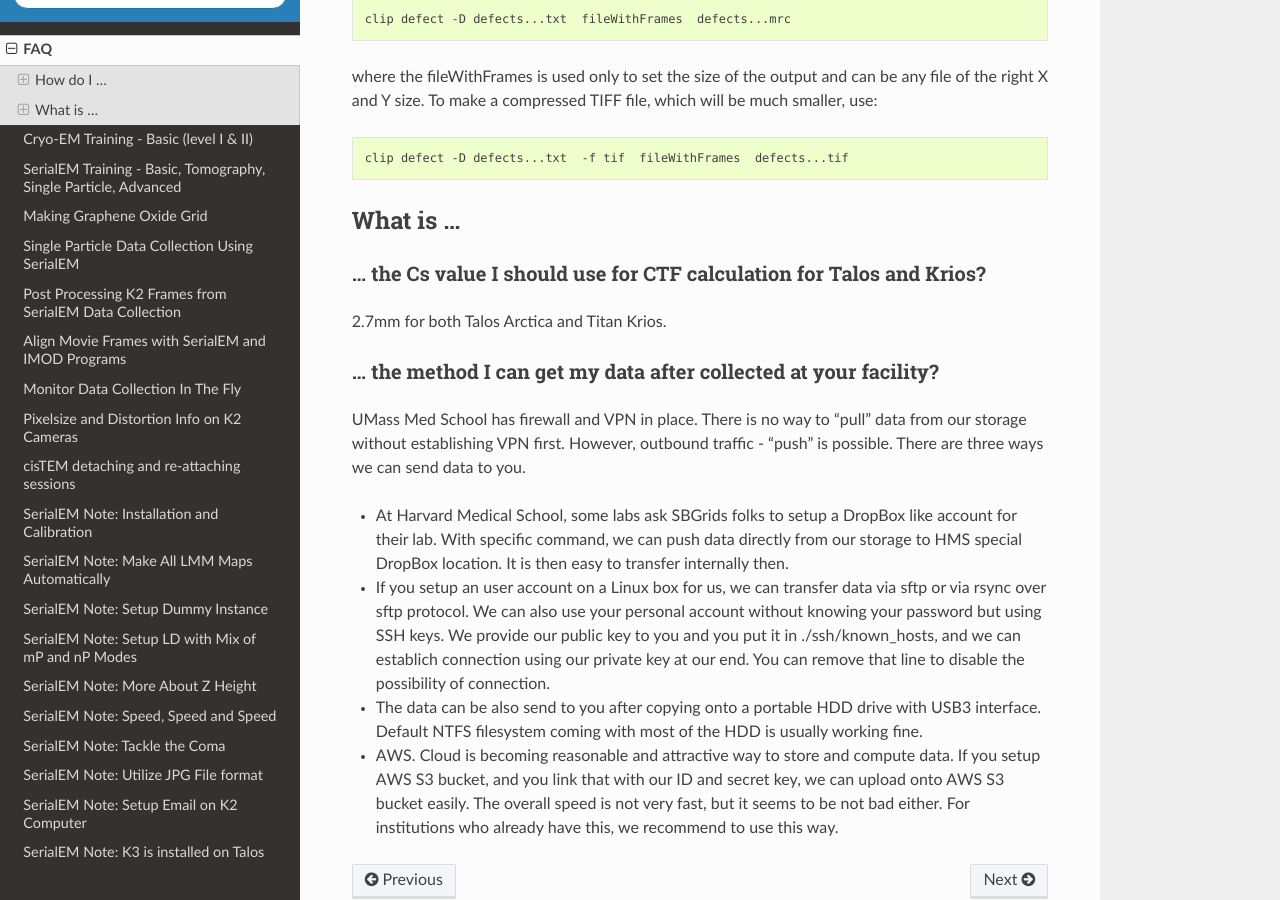
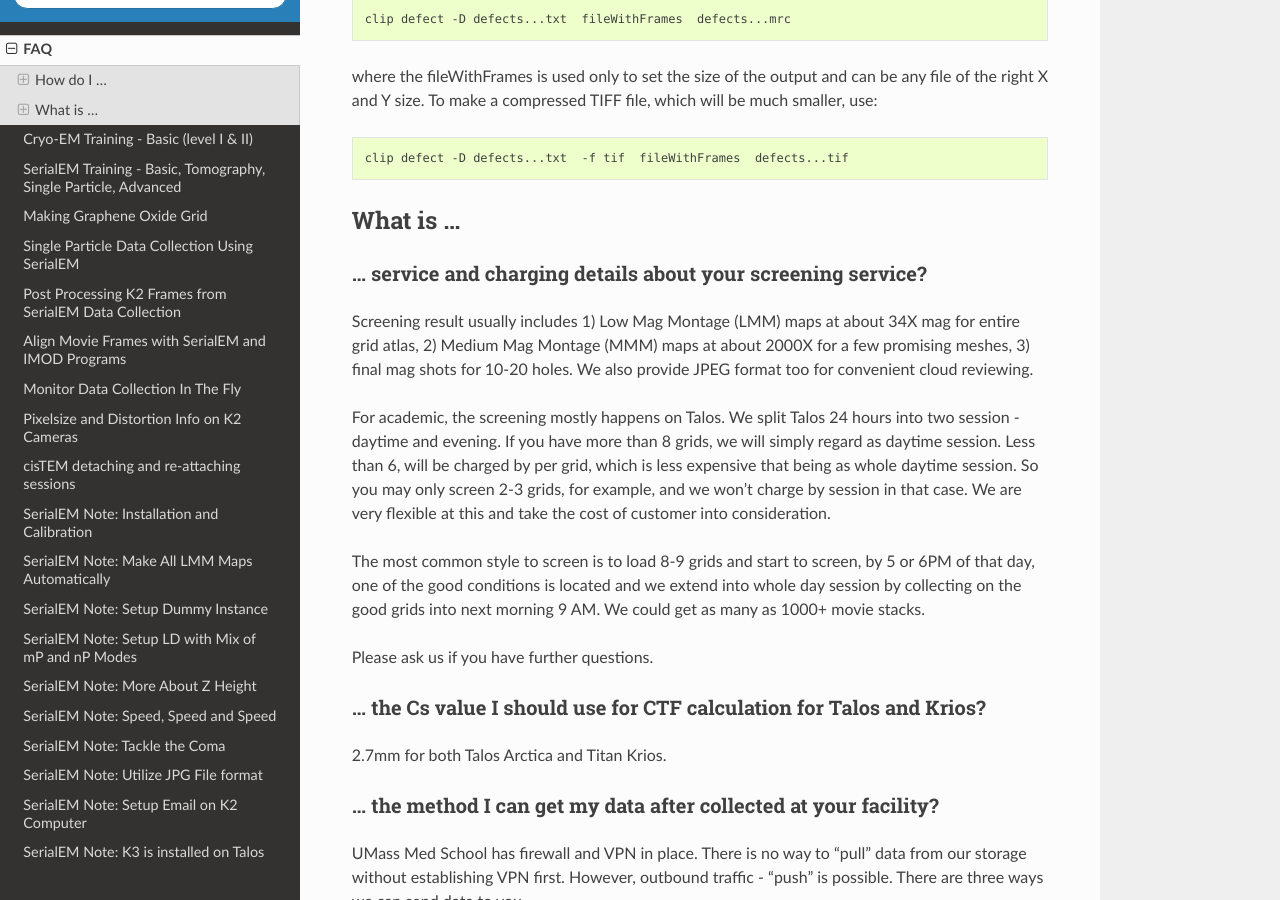
Before and after one commit to xuchen66/sphinx-emdocs, a Sphinx documentation site: the page built from source/cryo-em_faq.rst, in a window 1280 px wide and 900 px high, scrolled down 4293 px. Built offline with Sphinx 7.4.7 and the Read the Docs theme 2.0.0, drawn with Linux system fonts in a browser that asks for light colours; pages that are not in the unit, such as notebooks, are missing from menus.

Commit message:
Update cryo-em_faq.rst

```diff
--- a/source/cryo-em_faq.rst
+++ b/source/cryo-em_faq.rst
@@ -187,6 +187,19 @@ where the fileWithFrames is used only to set the size of the output and can be a
 What is ...
 ------------
 
+.. _screen:
+
+... service and charging details about your screening service?
+~~~~~~~~~~~~~~~~~~~~~~~~~~~~~~~~~~~~~~~~~~~~~~~~~~~~~~~~~~~~~~
+
+Screening result usually includes 1) Low Mag Montage (LMM) maps at about 34X mag for entire grid atlas, 2) Medium Mag Montage (MMM) maps at about 2000X for a few promising meshes, 3) final mag shots for 10-20 holes. We also provide JPEG format too for convenient cloud reviewing.
+
+For academic, the screening mostly happens on Talos. We split Talos 24 hours into two session - daytime and evening. If you have more than 8 grids, we will simply regard as daytime session. Less than 6, will be charged by per grid, which is less expensive that being as whole daytime session. So you may only screen 2-3 grids, for example, and we won't charge by session in that case. We are very flexible at this and take the cost of customer into consideration.
+
+The most common style to screen is to load 8-9 grids and start to screen, by 5 or 6PM of that day, one of the good conditions is located and we extend into whole day session by collecting on the good grids into next morning 9 AM. We could get as many as 1000+ movie stacks.
+
+Please ask us if you have further questions.
+
 .. _Cs:
 
 ... the Cs value I should use for CTF calculation for Talos and Krios?
```
